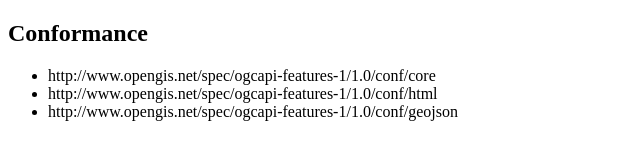
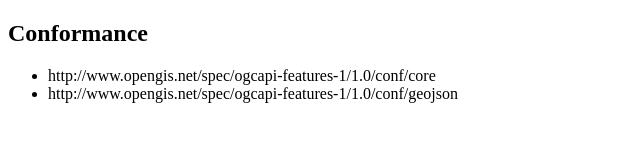
Before and after one commit to Philivanei/Kartographie-Vektordatenverarbeitung, a plain HTML site: page map-server-template/src/main/resources/templates/conformance.html in a window 1280 px wide. Shown: the whole page, without its empty margins (0-640 px from the left). Drawn offline with Linux system fonts and the light colour scheme.

Commit message:
change conformance page

```diff
--- a/map-server-template/src/main/resources/templates/conformance.html
+++ b/map-server-template/src/main/resources/templates/conformance.html
@@ -8,7 +8,6 @@
 	<h2>Conformance</h2>
 	<ul>
 		<li>http://www.opengis.net/spec/ogcapi-features-1/1.0/conf/core</li>
-		<li>http://www.opengis.net/spec/ogcapi-features-1/1.0/conf/html</li>
 		<li>http://www.opengis.net/spec/ogcapi-features-1/1.0/conf/geojson</li>
 	</ul>
 </body>
```
